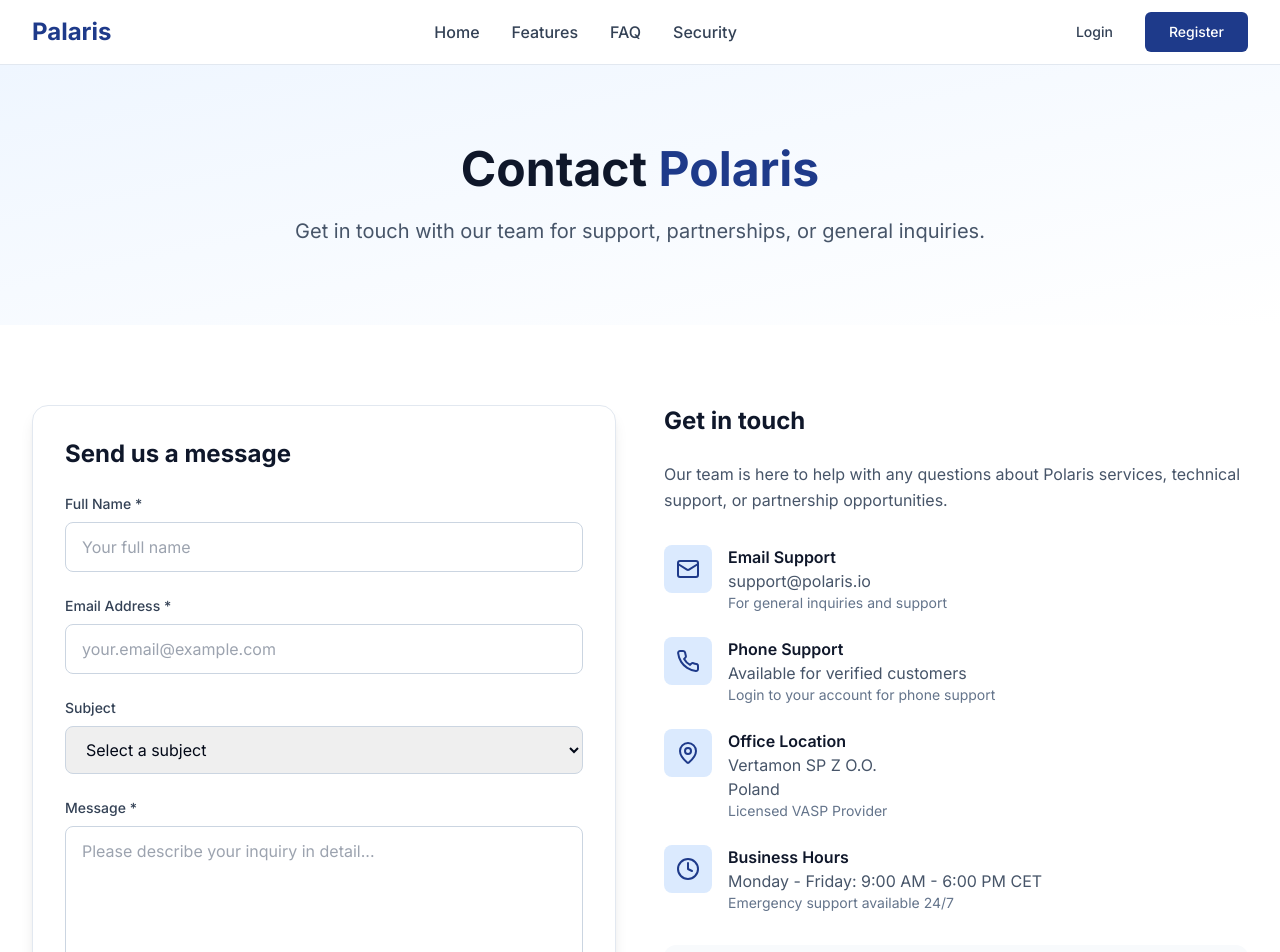
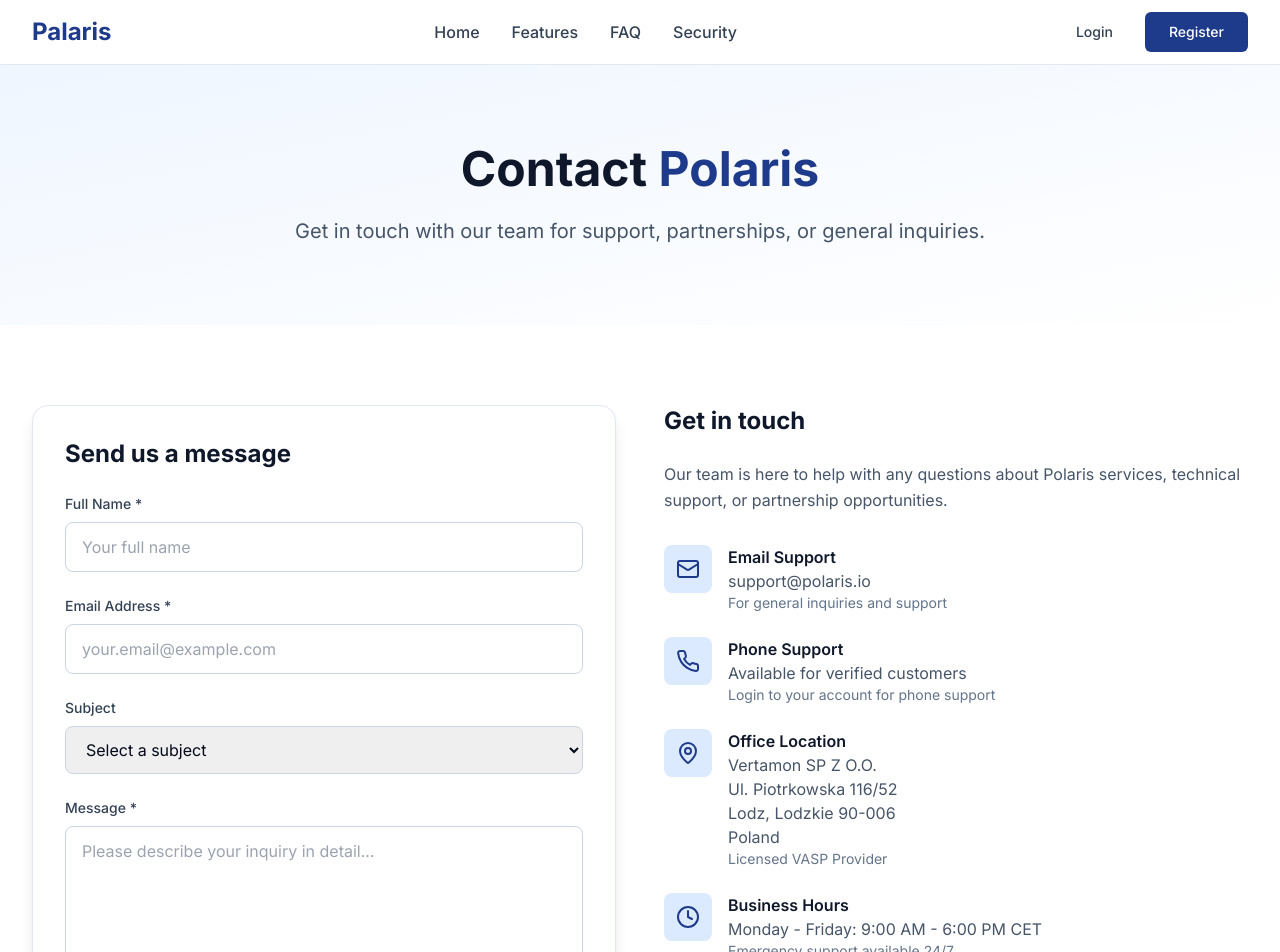
Before and after one commit to iabdulqadeer/polaris-crypto-gateway, a React (Vite) app: page /contact in a window 1280 px wide. Shown: the top 952 px of the page. Built offline with nearby package versions, Linux system fonts and the light colour scheme.

Commit message:
Update office location on contact page
Updated the office location address on the contact page to "Ul. Piotrkowska 116/52, Lodz; Lod

```diff
--- a/src/pages/Contact.tsx
+++ b/src/pages/Contact.tsx
@@ -194,6 +194,8 @@ ${formData.message}
                     <div>
                       <h3 className="font-semibold text-secondary-900">Office Location</h3>
                       <p className="text-secondary-600">Vertamon SP Z O.O.</p>
+                      <p className="text-secondary-600">Ul. Piotrkowska 116/52</p>
+                      <p className="text-secondary-600">Lodz, Lodzkie 90-006</p>
                       <p className="text-secondary-600">Poland</p>
                       <p className="text-sm text-secondary-500">Licensed VASP Provider</p>
                     </div>
```
